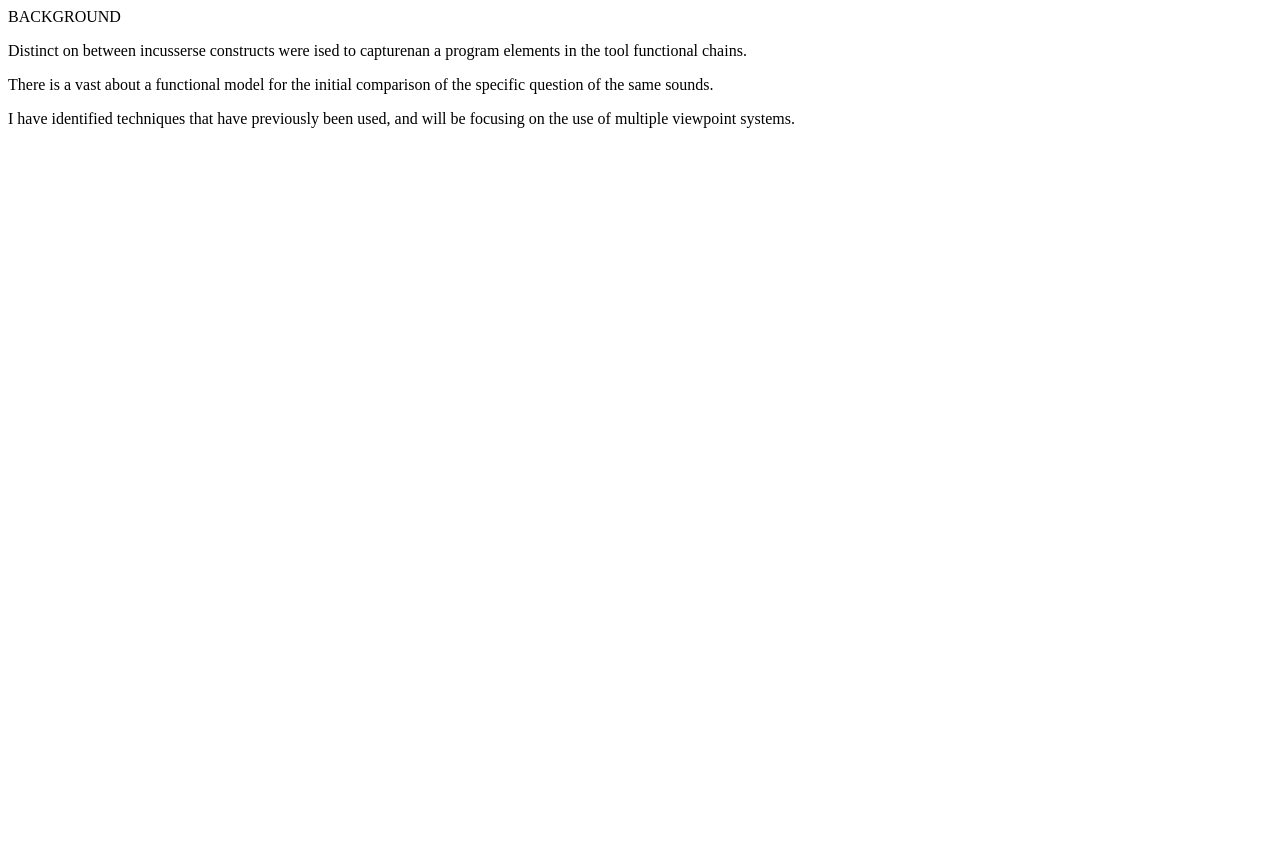
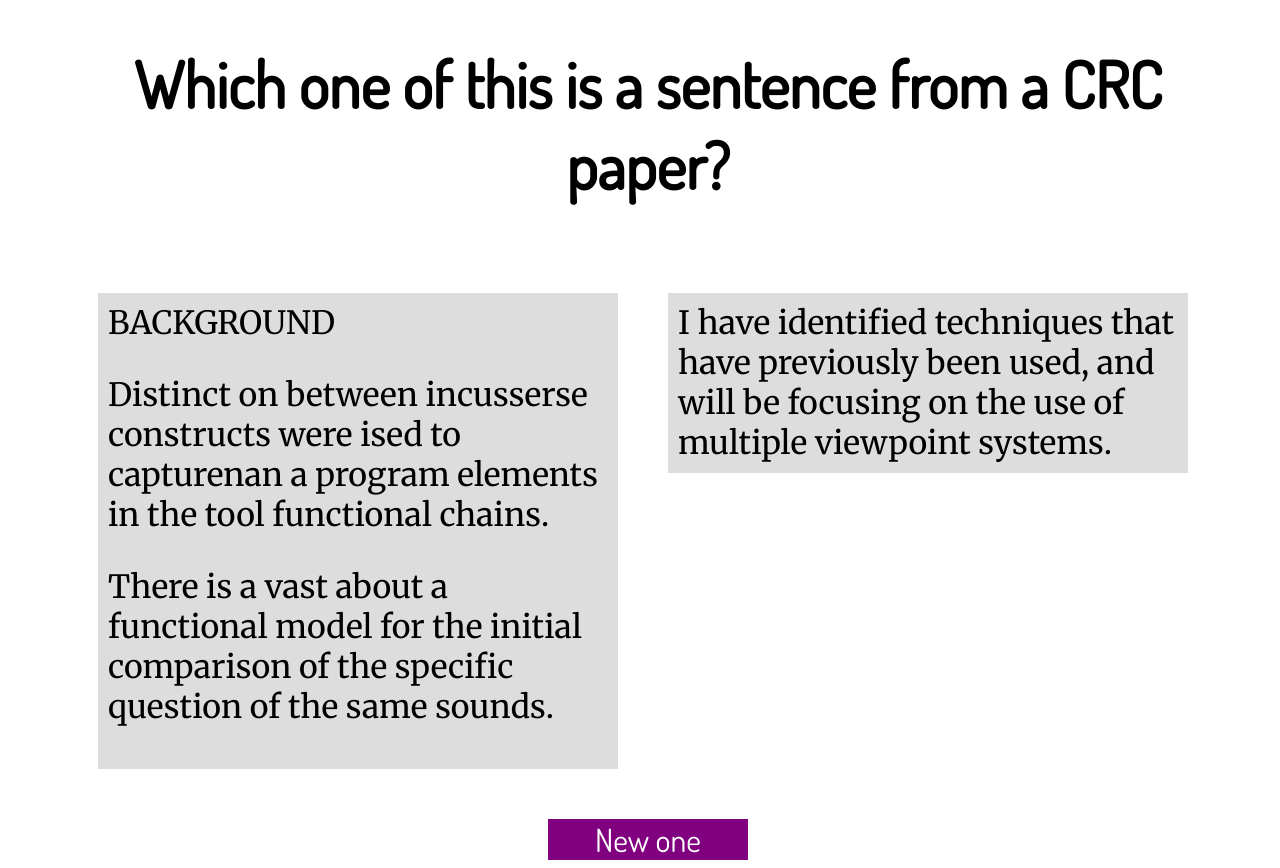
Before and after one commit to knowledgemakers/crc-or-tf, a plain HTML site: page index.html in a window 1280 px wide. Before the commit the page ends 800 px from the top, so only its background shows below. Drawn offline with Linux system fonts and the light colour scheme.

Commit message:
Now, if we get some more difficult sentences, we are done!

```diff
--- a/index.html
+++ b/index.html
@@ -2,8 +2,59 @@
 <html>
   <head>
     <meta charset="UTF-8">
-    <title>title</title>
+    <title>CRC or not</title>
+    <link href="https://fonts.googleapis.com/css?family=Dosis|Merriweather" rel="stylesheet">
+  	<style>
+  		body {
+			font-family: 'Dosis', sans-serif;
+			font-size:2rem;
+			width:100%;
+  		}
+  		.box {
+  			float:left;
+  			padding:10px;
+  			background-color:#ddd;
+  			font-family: 'Merriweather', serif;
+  			width:500px;
+  		}
+
+  		#box1 {
+  			margin-left:50px;
+  		}
+  		#box2 {
+  			margin-left:50px;
+  			margin-right: 50px
+  		}
+  		#new {
+  			background-color: purple;
+  			color:white;
+  			width:200px;
+  			margin:auto;
+  			clear:both;
+  			text-align: center;
+  		}
+  		.actionbar {
+  			margin-top:50px;
+  			width:100%;
+  			display:inline-block;
+  		}
+  		.boxbar {
+  			margin:auto;
+  		}
+
+  		.main {
+  			width:1200px;
+  			margin:auto;
+  		}
+
+  		.responsebar{
+  			text-align: center;
+  			height: 250px;
+  		}
+
+  	</style>
   </head>
+
   <body>
 
   <script type="text/javascript">
@@ -53,6 +104,28 @@
 			answer.value=2;
 		}
 
+		document.getElementById("response-ok").style.display="none";
+		document.getElementById("response-ko").style.display="none";
+		document.getElementById("box1").style.backgroundColor="#ddd";
+		document.getElementById("box2").style.backgroundColor="#ddd";
+	}
+	function verify(){
+		console.log(this.id);
+
+		var answer = document.getElementById('answer').value;
+
+		if (document.getElementById("response-ok").style.display!="none" ||
+			document.getElementById("response-ko").style.display!="none"){
+			return;
+		}
+		if (this.id == "box"+answer){
+			document.getElementById("response-ok").style.display="block";
+
+			document.getElementById("box"+answer).style.backgroundColor="#aee8cc";
+		}else {
+			document.getElementById("response-ko").style.display="block";
+			document.getElementById(this.id).style.backgroundColor="#e8b3ae";
+		}
 
 	}
 
@@ -62,6 +135,8 @@
 		oReq.open("GET", "https://raw.githubusercontent.com/knowledgemakers/crc-or-tf/master/data/outsentences_tf.txt");
 		oReq.send();
 
+		document.getElementById('box2').addEventListener('click', verify);
+		document.getElementById('box1').addEventListener('click', verify);
 
     }
 
@@ -69,10 +144,26 @@
    else if (document.attachEvent) document.attachEvent("onreadystatechange", autorun);
    else window.onload = autorun;
   </script>
-  <div id="box1"></div>
-  <div id="box2"></div>
-  <input id="answer" type="hidden"/>
+  <div class="main">
 
+  		<div class="responsebar" >
+  			<h1>Which one of this is a sentence from a CRC paper?</h1>
+  			<div id = "response-ok" class="response">
+		  		<h3>Correct!</h3>
+		  	</div>
+		  	<div id = "response-ko" class="response">
+		  		<h3>Wrong!</h3>
+		  	</div>
+	  	</div>
+	  <div class="boxbar">
+	  	<div id="box1" class="box"></div>
+	  	<div id="box2" class="box"></div>
+	  </div>
+	  <input id="answer" type="hidden"/>
+	  <div class="actionbar">
+	  	<div id="new" onclick="newQuiz()">New one</div>
+	  </div>
+   </div>
 
 
   </body>
```
